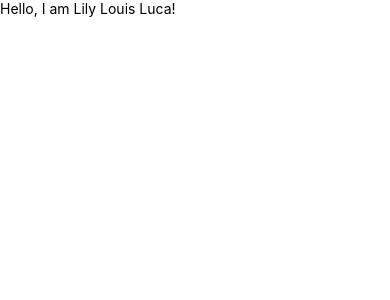
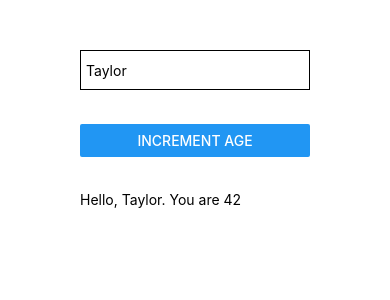
Before and after one commit to ze211311/ReactNative, a React Native app: screen / in a window 390 px wide. Shown: the top 300 px of the page. Built offline with nearby package versions, Linux system fonts and the light colour scheme.

Commit message:
Practice 1-4

```diff
--- a/App.js
+++ b/App.js
@@ -1,11 +1,23 @@
 import { StatusBar } from 'expo-status-bar';
 import { StyleSheet, Text, View } from 'react-native';
-import Cat from './components/Cat';
-
-export default function App() {
+//import Counter from './components/counter.js';
+//import  MyInput  from './components/MyInput.js';
+//import IncrementCounter from './components/IncrementCounter'
+import Form from './components/Form'
+const App = () => {
   return (
-    <View >
-      <Cat/>
+    <View style={styles.container}>
+      {/* <MyInput/> */}
+      {/* <IncrementCounter/> */}
+      <Form/>
     </View>
   );
 }
+export default App
+const styles = StyleSheet.create({
+  container:{
+      flex:1,
+      justifyContent:'center',
+      alignItems:'center'
+  }
+})
--- /dev/null
+++ b/components/Form.js
@@ -0,0 +1,35 @@
+import { StyleSheet, Text, View,TextInput,Button } from 'react-native'
+import React from 'react'
+import {useState} from 'react'
+
+const Form = () => {
+    const [name, setName] = useState('Taylor')
+    const [age, setAge] = useState(42)
+    const increment = ()=> {
+        setAge(a => a+1)
+    }
+  return (
+    <View style={styles.container}>
+      <TextInput placeholder={name} style={styles.textInputStyle} value={name} onChangeText={(value)=>setName(value)}/>
+      <Text>{'\n\n'}</Text>
+      <Button title='INCREMENT AGE' onPress={increment}/>
+      <Text>{'\n\n'}Hello, {name}. You are {age}</Text>
+    </View>
+  )
+}
+
+export default Form
+
+const styles = StyleSheet.create({
+    container: {
+        flex: 1,
+        padding: 35
+    },
+    textInputStyle:{
+        width: '100%',
+        height: 40,
+        paddingHorizontal: 5,
+        borderWidth: 0.5,
+        marginTop: 15
+    }
+})
--- /dev/null
+++ b/components/IncrementCounter.js
@@ -0,0 +1,33 @@
+import { StyleSheet, Text, View, Button } from 'react-native'
+import React from 'react'
+import {useState} from 'react'
+
+const IncrementCounter = () => {
+    const [age, setAge] = useState(23)
+
+    const increment = ()=> {
+            setAge(a => a+3)
+    }
+    const decrement = ()=> {
+        setAge(a => a-1)
+    }
+  return (
+    <View>
+      <Text>Your age : {age}</Text>
+      <Text>{'\n\n'}</Text>
+      <Button title='+3' onPress={increment}/>
+      <Text>{'\n'}</Text>
+      <Button title='-1' onPress={decrement}/>
+    </View>
+  )
+}
+
+export default IncrementCounter
+
+const styles = StyleSheet.create({
+    container: {
+        fle:1,
+        justifyContent: 'center',
+        alignItems: 'Center'
+    }
+})
--- /dev/null
+++ b/components/MyInput.js
@@ -0,0 +1,40 @@
+import { StyleSheet, Text, View, Button, TextInput } from 'react-native'
+import React from 'react'
+import {useState} from 'react'
+
+const MyInput = () => {
+    const [text, setText] = useState(' ')
+    return (
+        <View style={styles.container}>
+            <TextInput
+                placeholder='Enter Text' //Placeholder
+                style={styles.textInputStyle} //Style
+                Value={text} //Initial Value
+                onChangeText={(value)=>{setText(value)}} //Input Value
+            />
+            <Text>
+                {'\n\n'}You typed: {text}
+            </Text>
+            <Button
+                title='Reset'
+                onPress={()=>setText('Hello')}
+            />
+        </View>
+    )
+}
+
+export default MyInput
+
+const styles = StyleSheet.create({
+    container: {
+        flex: 1,
+        padding: 35,
+    },
+    textInputStyle: {
+        width: '100%',
+        height: 40,
+        paddingHorizontal: 5,
+        borderWidth: 0.5,
+        marginTop: 15
+    }
+})
--- /dev/null
+++ b/components/counter.js
@@ -0,0 +1,25 @@
+import {StyleSheet, Text, View, Button} from 'react-native';
+import React from 'react';
+import {useState} from 'react';
+
+const Counter = () => {
+    const [count, setCount] = useState(0);
+    return (
+        <View style={styles.container}>
+            <Text>{count}</Text>
+            <Button
+                    title='Click Me'
+                    onPress={()=>{setCount(count+1)}}
+            />
+        </View>
+    )
+}
+
+export default Counter
+const styles = StyleSheet.create({
+    container:{
+        flex:1,
+        justifyContent:'center',
+        alignItems:'center'
+    }
+})
```
Also changed, not shown: components/test.js (added, +9 -0 lines).
